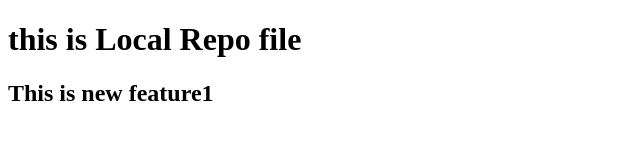
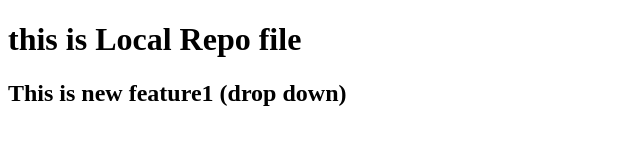
Before and after one commit to prakash-nitp/Local-Repo, a plain HTML site: page index.html in a window 1280 px wide. Shown: the whole page, without its empty margins (0-640 px from the left). Drawn offline with Linux system fonts and the light colour scheme.

```diff
--- a/index.html
+++ b/index.html
@@ -7,6 +7,6 @@
 </head>
 <body>
     <h1>this is Local Repo file</h1>
-    <h2>This is new feature1</h2>
+    <h2>This is new feature1 (drop down)</h2>
 </body>
 </html>
```
